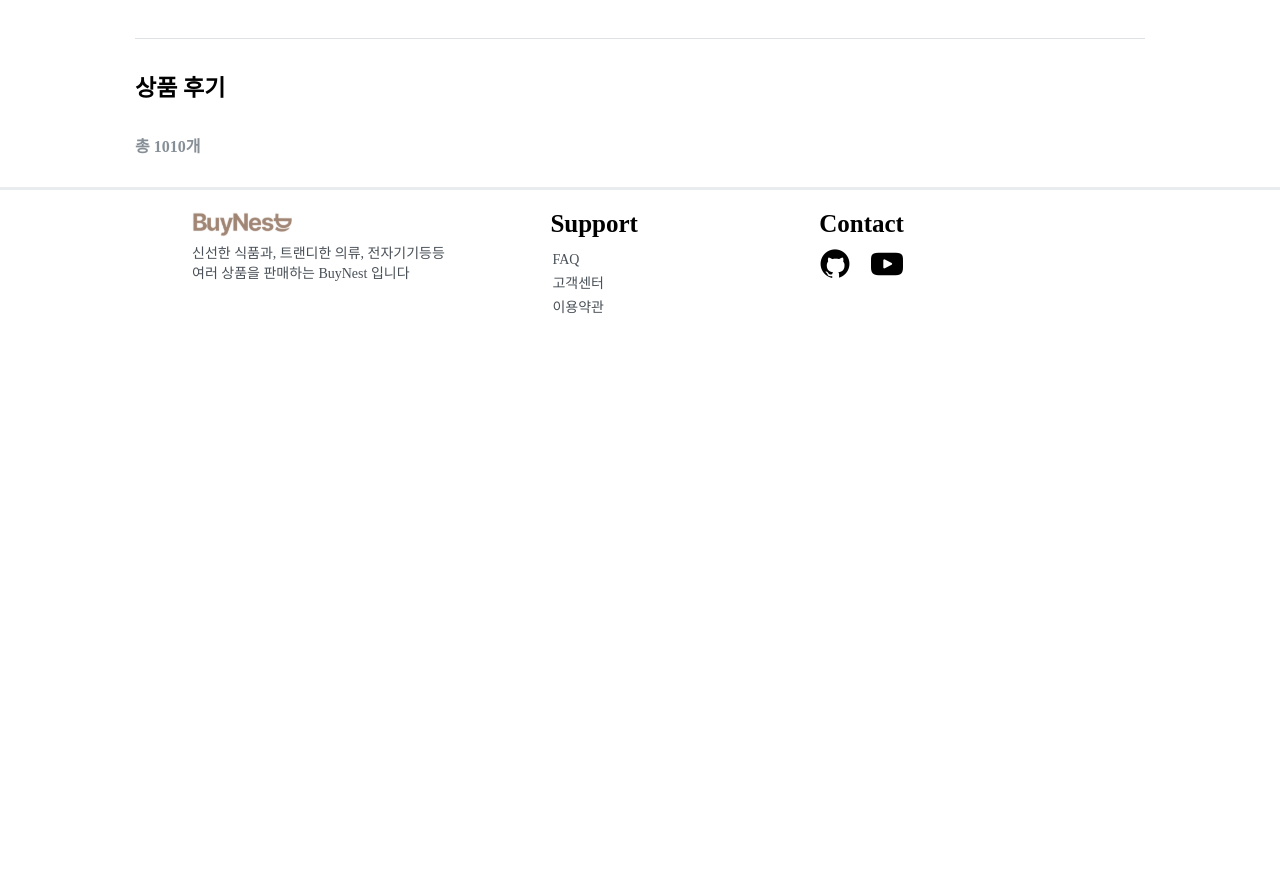
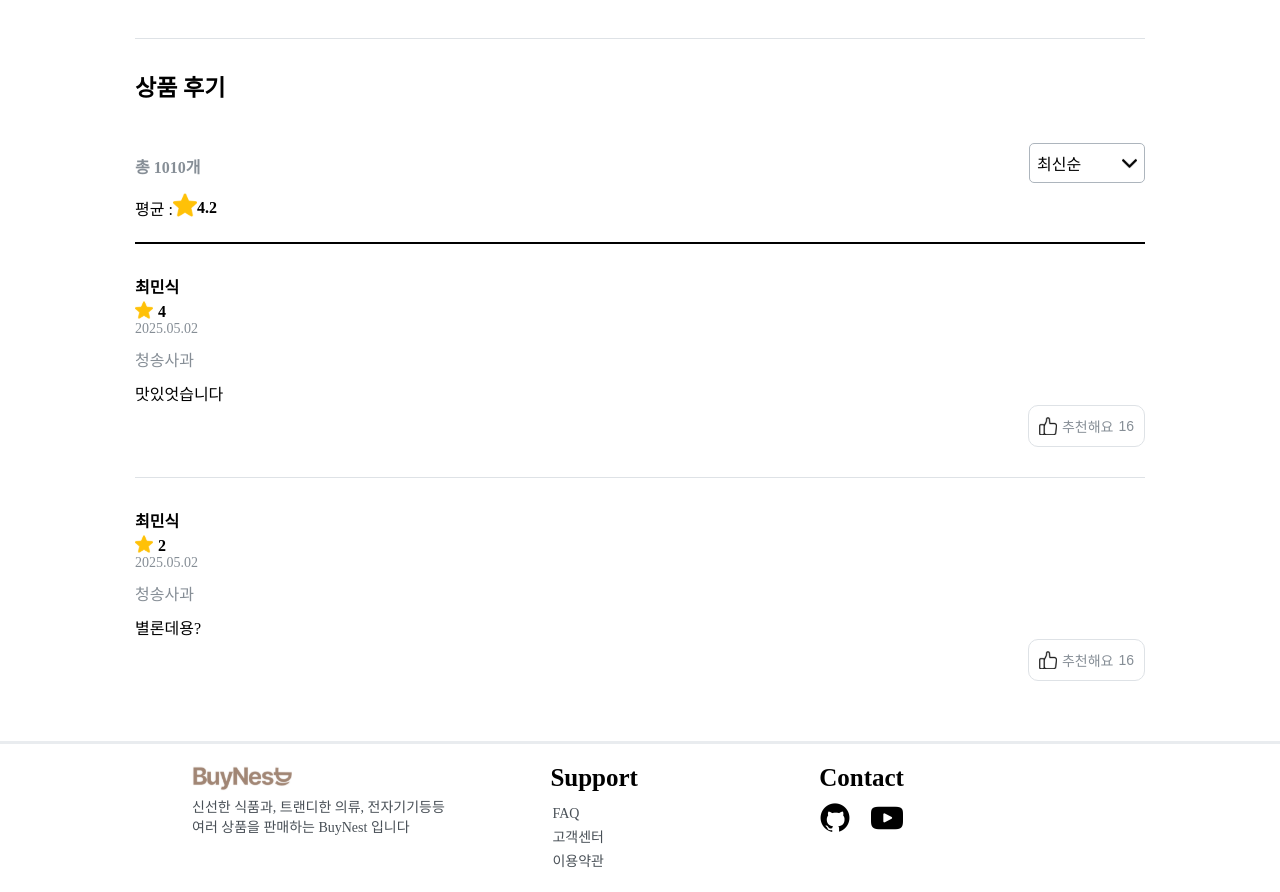
Before and after one commit to ecommerce-kubernetes/front, a React (Vite) app: page /product/1 in a window 1280 px wide. Shown: the part 925-1817 px from the top of the page. Before the commit the page ends 1263 px from the top, so only its background shows below. Built offline with nearby package versions, Linux system fonts and the light colour scheme.

Commit message:
Feat: 리뷰탭 구현

```diff
--- a/src/components/common/selectBox/SelectBox.module.css
+++ b/src/components/common/selectBox/SelectBox.module.css
@@ -3,8 +3,8 @@
   position: relative;
   border-radius: 5px;
   display: flex;
-  padding: 0 7px;
-  width: 80px;
+  padding: 7px;
+  width: 100px;
   align-items: center;
   cursor: pointer;
   user-select: none;
--- /dev/null
+++ b/src/features/review/components/ReviewList.jsx
@@ -0,0 +1,61 @@
+import styles from "../../../pages/product/ProductDetail.module.css";
+import star from "../../../assets/images/star.svg";
+import thumb from "../../../assets/images/thumb.svg";
+const ReviewList = () => {
+  return (
+    <div className={styles.reviewListWrapper}>
+      <div className={styles.reviewContentWrapper}>
+        <div className={styles.reviewerWrapper}>
+          <span className={styles.reviewerName}>최민식</span>
+          <div className={styles.reviewRatingWrapper} style={{ gap: "5px" }}>
+            <img style={{ width: "18px", height: "18px" }} src={star} />
+            <span style={{ paddingTop: "5px", fontWeight: "bold" }}>4</span>
+          </div>
+          <span className={styles.reviewDate}>2025.05.02</span>
+          <div className={styles.reviewProductName}>
+            <span>청송사과</span>
+          </div>
+        </div>
+        <div className={styles.reviewContent}>
+          <p style={{ margin: "0" }}>맛있엇습니다</p>
+        </div>
+        <div className={styles.recommendBtnWrapper}>
+          <button className={styles.recommendBtn}>
+            <div className={styles.recommendBtnContent}>
+              <img style={{ width: "18px", height: "18px" }} src={thumb} />
+              <span>추천해요</span>
+              <span>16</span>
+            </div>
+          </button>
+        </div>
+      </div>
+      <div className={styles.reviewContentWrapper}>
+        <div className={styles.reviewerWrapper}>
+          <span className={styles.reviewerName}>최민식</span>
+          <div className={styles.reviewRatingWrapper} style={{ gap: "5px" }}>
+            <img style={{ width: "18px", height: "18px" }} src={star} />
+            <span style={{ paddingTop: "5px", fontWeight: "bold" }}>2</span>
+          </div>
+          <span className={styles.reviewDate}>2025.05.02</span>
+          <div className={styles.reviewProductName}>
+            <span>청송사과</span>
+          </div>
+        </div>
+        <div className={styles.reviewContent}>
+          <p style={{ margin: "0" }}>별론데용?</p>
+        </div>
+        <div className={styles.recommendBtnWrapper}>
+          <button className={styles.recommendBtn}>
+            <div className={styles.recommendBtnContent}>
+              <img style={{ width: "18px", height: "18px" }} src={thumb} />
+              <span>추천해요</span>
+              <span>16</span>
+            </div>
+          </button>
+        </div>
+      </div>
+    </div>
+  );
+};
+
+export default ReviewList;
--- a/src/pages/product/ProductDetail.module.css
+++ b/src/pages/product/ProductDetail.module.css
@@ -39,7 +39,7 @@
   font-size: 25px;
   font-weight: bold;
 }
-.productReviewWrapper {
+.productRatingWrapper {
   padding-top: 30px;
   gap: 5px;
   display: flex;
@@ -50,7 +50,7 @@
   font-size: 16px;
   padding-top: 5px;
 }
-.review {
+.reviewCount {
   font-size: 16px;
   padding-top: 5px;
   color: var(--gray-7);
@@ -155,4 +155,83 @@
 .reviewOrderWrapper {
   display: flex;
   justify-content: space-between;
+  align-items: center;
+  padding: 10px 0;
 }
+
+.reviewListContainer {
+  margin-top: 20px;
+  border-top: 2px solid black;
+}
+
+.reviewRatingWrapper {
+  display: flex;
+  align-items: center;
+}
+
+.reviewListWrapper {
+  display: flex;
+  flex-direction: column;
+}
+
+.reviewerWrapper {
+  display: flex;
+  flex-direction: column;
+}
+
+.reviewerName {
+  font-size: 16px;
+  font-weight: 600;
+}
+
+.reviewDate {
+  font-size: 14px;
+  color: var(--gray-6);
+}
+
+.reviewProductName {
+  margin-top: 10px;
+  font-weight: 500;
+  color: var(--gray-6);
+}
+
+.reviewContentWrapper {
+  padding: 30px 0;
+  border-bottom: 1px solid var(--gray-3);
+}
+
+.reviewContentWrapper:last-child {
+  border-bottom: none;
+}
+
+.reviewContent {
+  margin-top: 10px;
+  width: 100%;
+  overflow-wrap: break-word;
+  word-break: break-word;
+}
+
+.recommendBtnWrapper {
+  display: flex;
+  justify-content: end;
+}
+
+.recommendBtn {
+  border: 1px solid var(--gray-3);
+  padding: 10px;
+  border-radius: 10px;
+  font-size: 14px;
+  background-color: white;
+  color: var(--gray-6);
+  cursor: pointer;
+}
+
+.recommendBtnContent {
+  display: flex;
+  align-items: center;
+  gap: 5px;
+}
+
+.recommendBtn:hover {
+  color: black;
+}
--- a/src/pages/product/ProductDetailPage.jsx
+++ b/src/pages/product/ProductDetailPage.jsx
@@ -3,11 +3,12 @@ import styles from "./ProductDetail.module.css";
 import star from "../../assets/images/star.svg";
 import minus from "../../assets/images/minus.svg";
 import plus from "../../assets/images/plus.svg";
-import arrow from "../../assets/images/arrow.svg";
-import { AnimatePresence } from "framer-motion";
 import { useState } from "react";
-const selectOptions = ["최신순", "추천순", "별점 높은순", "별점 낮은순"];
+import SelectBox from "../../components/common/selectBox/SelectBox";
+import ReviewList from "../../features/review/components/ReviewList";
+const sortOptions = ["최신순", "추천순", "별점 높은순", "별점 낮은순"];
 const ProductDetailPage = () => {
+  const [selectedOption, setSelectedOption] = useState(sortOptions[0]);
   const product = {
     productId: 1,
     name: "노카라 페미닌 페이크 포켓 트위드 자켓 (EA3JK014D)",
@@ -17,12 +18,6 @@ const ProductDetailPage = () => {
     categoryId: 1,
     imageUrl:
       "http://static.megamart.com/product/editor/8809/8809280//13141009_009.jpg",
-  };
-  const [selectState, setSelectState] = useState(false);
-  const [selectedOption, setSelectedOption] = useState();
-  const handleSelect = (option) => {
-    setSelectedOption(option);
-    setSelectState(false);
   };
   return (
     <MainLayout>
@@ -34,10 +29,13 @@ const ProductDetailPage = () => {
               <span className={styles.productName}>{product.name}</span>
               <p className={styles.productDescription}>{product.description}</p>
             </div>
-            <div className={styles.productReviewWrapper}>
+            <div
+              className={`${styles.reviewRatingWrapper}`}
+              style={{ paddingTop: "30px", gap: "5px" }}
+            >
               <img style={{ width: "18px", height: "18px" }} src={star} />
               <span className={styles.rating}>4.2</span>
-              <span className={styles.review}>리뷰 1010개</span>
+              <span className={styles.reviewCount}>리뷰 1010개</span>
             </div>
             <div className={styles.productPriceWrapper}>
               <span className={styles.productPrice}>{product.price}원</span>
@@ -109,8 +107,30 @@ const ProductDetailPage = () => {
           <div className={styles.reviewOrderContainer}>
             <div className={styles.reviewOrderWrapper}>
               <span className={styles.reviewCount}>총 1010개</span>
-              <div className={styles.reviewSortContainer}></div>
+              <SelectBox
+                options={sortOptions}
+                selected={selectedOption}
+                onSelect={(sort) => setSelectedOption(sort)}
+                renderLabel={(sort) => sort}
+              />
             </div>
+            <div className={styles.reviewRatingWrapper}>
+              <span>평균 :</span>
+              <div
+                className={styles.reviewRatingWrapper}
+                style={{
+                  paddingBottom: "5px",
+                }}
+              >
+                <img style={{ width: "24px", height: "24px" }} src={star} />
+                <span style={{ paddingTop: "5px", fontWeight: "bold" }}>
+                  4.2
+                </span>
+              </div>
+            </div>
+          </div>
+          <div className={styles.reviewListContainer}>
+            <ReviewList />
           </div>
         </div>
       </div>
```
Also changed, not shown: src/assets/images/thumb.svg (added).
